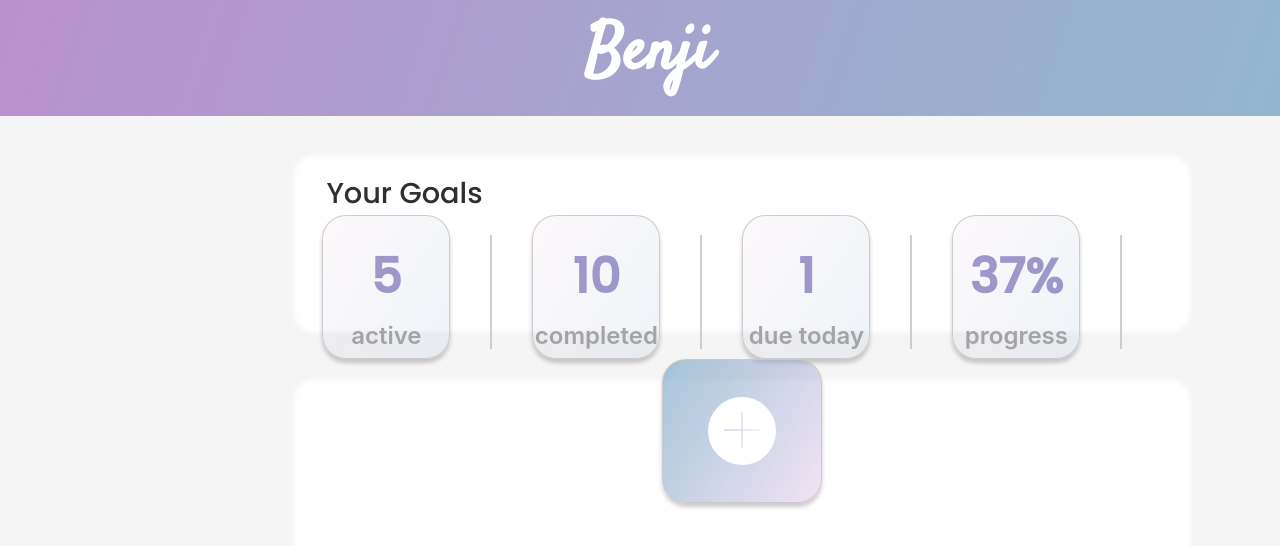
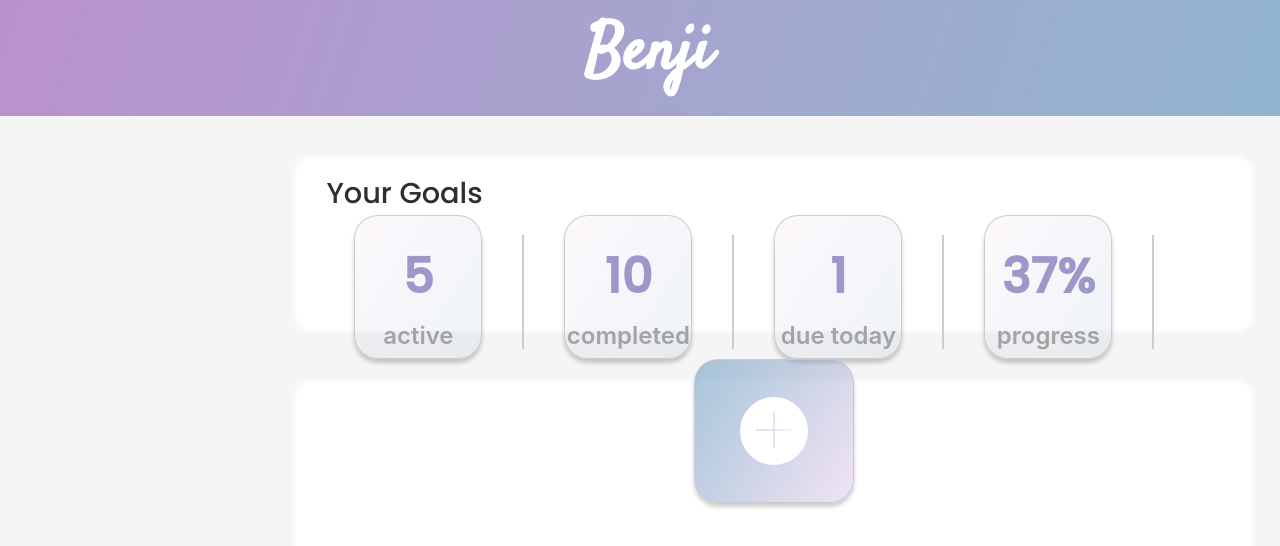
Before and after one commit to victorsandru/Benji, a React (Create React App) app in the folder benji/: page /goals in a window 1280 px wide. Shown: the top 546 px of the page. Built offline with nearby package versions, Linux system fonts and the light colour scheme.

Commit message:
Adjust width of the Sections

```diff
--- a/benji/src/Goals.js
+++ b/benji/src/Goals.js
@@ -8,13 +8,13 @@ import { Fragment } from "react";
 
 // Use styled-components to specify the sizes of two sections
 const SmallerSection = styled(Section)`
-  width: 70vw;
+  width: 75vw;
   height: 22vh;
 `;
 
 const LargerSection = styled(Section)`
-  width: 70vw;
-  height: 58vh;
+  width: 75vw;
+  height: 56vh;
   margin-top: 3rem;
 `;
 
```
